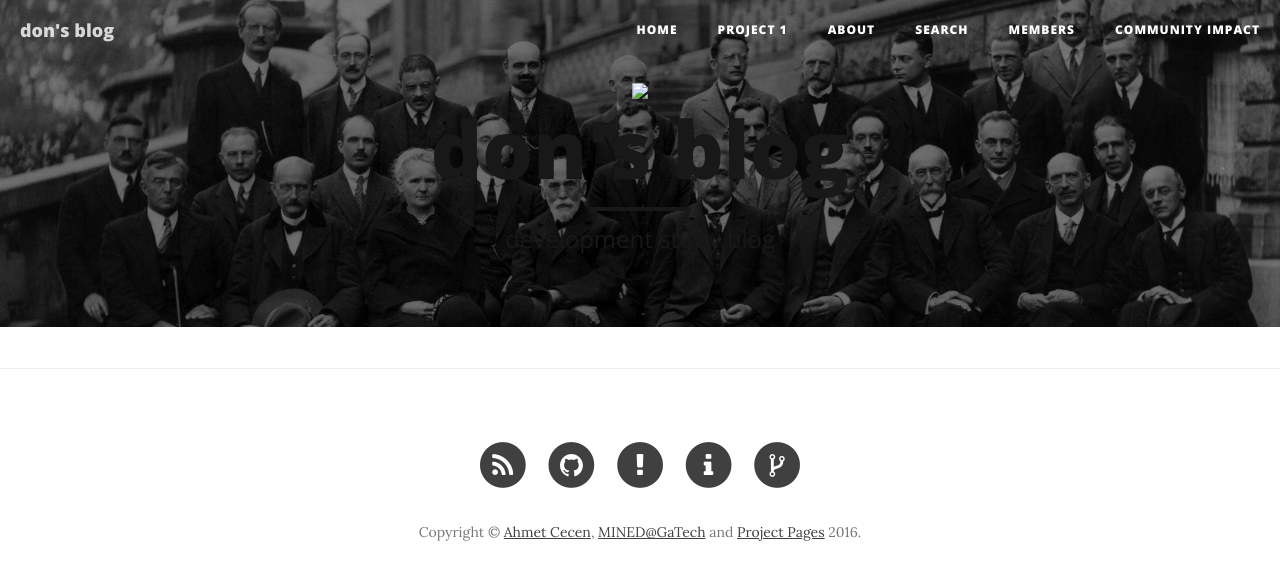
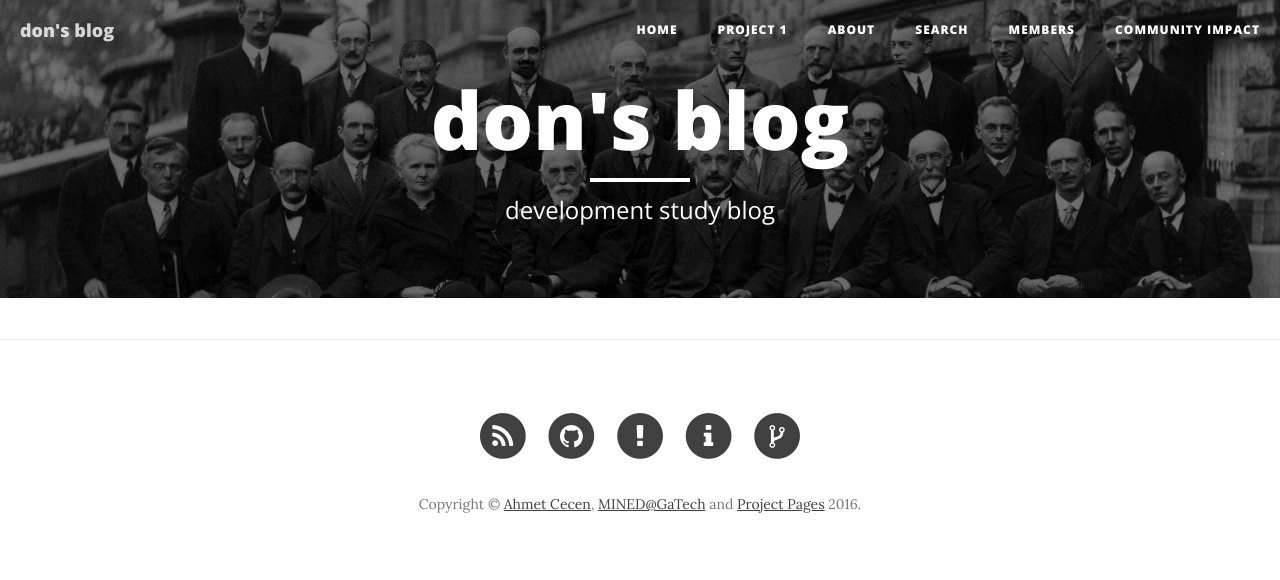
Before and after one commit to don2101/don2101.github.io, a Jekyll site: the page built from index.html, in a window 1280 px wide. Shown: the top 580 px of the page. Built offline with Jekyll 4.4.1, drawn with Linux system fonts in a browser that asks for light colours; nearby versions of some CDN libraries; the list of posts is cut into pages by our own code.

Commit message:
logo 삭제, 글씨체 흰색 변경

```diff
--- a/_config.yml
+++ b/_config.yml
@@ -9,8 +9,8 @@ url: "https://don2101.github.io/"
 # Secondary Parameters
 baseurl: "/"
 header-img: ./img/home-bg.jpg
-headercolor: "#181818"
-logo: ./dev-blog/img/logos/Project-Pages-New-Logo-Inverted.png
+headercolor: "#FFFFFF"
+logo:
 
 # Tertiary Parameters
 github_username:  projectpages
```
